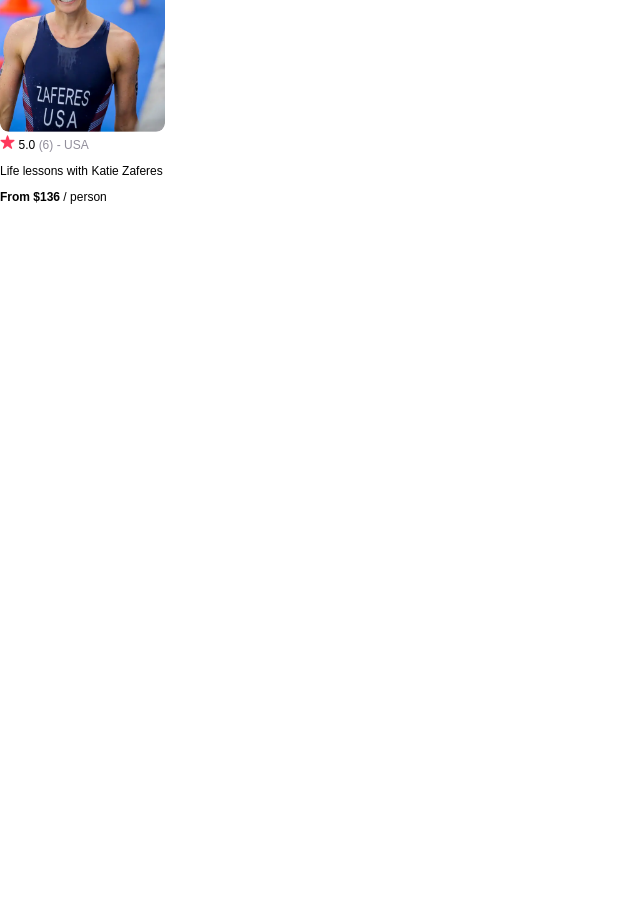
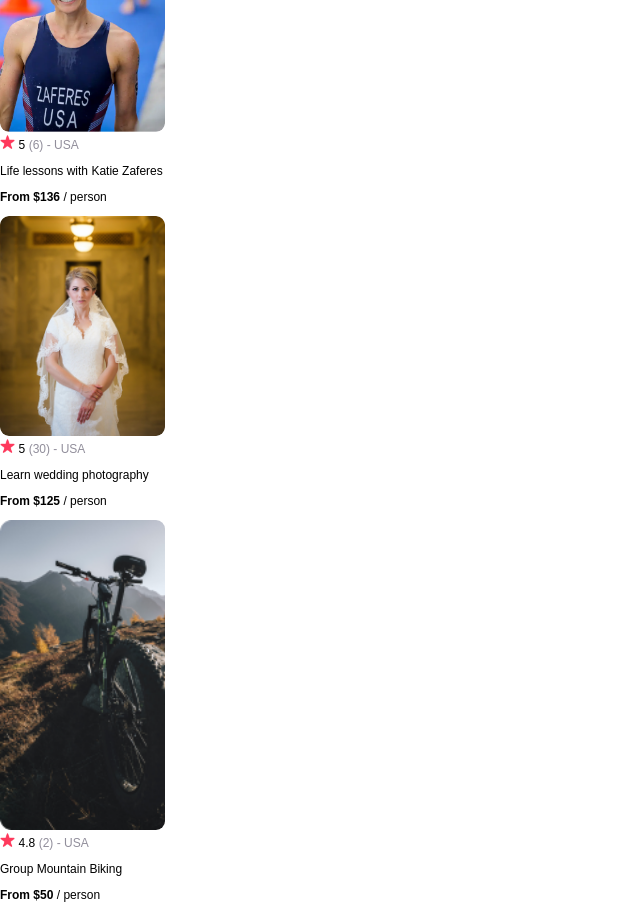
Before and after one commit to FatmaChahbar/AirBnb-React, a React (Create React App) app: page / in a window 1280 px wide. Shown: the part 660-1574 px from the top of the page, without its empty margins (0-640 px from the left). Before the commit the page ends 876 px from the top, so only its background shows below. Built offline with nearby package versions, Linux system fonts and the light colour scheme.

Commit message:
Use Props to pass the parameteres to card.js to avoid hard coding

```diff
--- a/src/App.css
+++ b/src/App.css
@@ -40,6 +40,7 @@ box-shadow: 0px 2.98256px 7.4564px rgba(0, 0, 0, 0.1);
   margin-top: 0;
  }
  .card{
+
   width: 165px;
   font-size: 12px;
  }
--- a/src/App.js
+++ b/src/App.js
@@ -1,5 +1,7 @@
-import logo from './Images/airbnb1.png';
 import './App.css';
+import bike from './Images/bike.png'
+import wedding from './Images/wedding.png'
+import img1 from './Images/image.png'
 import NavBar from './Components/NavBar';
 import Main from './Components/Main';
 import Card from './Components/Card';
@@ -9,7 +11,24 @@ function App() {//<Main/>
 
      <NavBar/>
      <Main/>
-     <Card/>
+     <Card image ={img1}
+     parg='Life lessons with Katie Zaferes'
+     price= '136'
+     rate='5'
+     num='6'
+     />
+
+     <Card image ={wedding}
+     parg='Learn wedding photography'
+     price= '125'
+     rate='5'
+     num='30'/>
+
+     <Card image ={bike}
+     parg='Group Mountain Biking'
+     price= '50'
+     rate='4.8'
+     num='2'/>
     </div>
   );
 }
--- a/src/Components/Card.js
+++ b/src/Components/Card.js
@@ -1,18 +1,17 @@
-import img1 from '../Images/image.png'
+
 import star from '../Images/Star.png'
-import bike from '../Images/bike.png'
-import wedding from '../Images/wedding.png'
-export default function Card(){
+
+export default function Card(props){
     return(
        <div className='card'>
-        <img src={img1} className='card--img'/>
+        <img src={props.image} className='card--img'/>
         <div>
             <img src={star} className='card--star' />
-            <span >  5.0  </span>
-            <span className='gray'>  (6) - </span>
+            <span >  {props.rate}  </span>
+            <span className='gray'>({props.num}) - </span>
             <span className='gray'> USA</span>
-            <p> Life lessons with Katie Zaferes</p>
-            <p> <span className='bold'>From $136</span> / person</p>
+            <p> {props.parg}</p>
+            <p> <span className='bold'>From ${props.price}</span> / person</p>
         </div>
         </div>
     )
```
